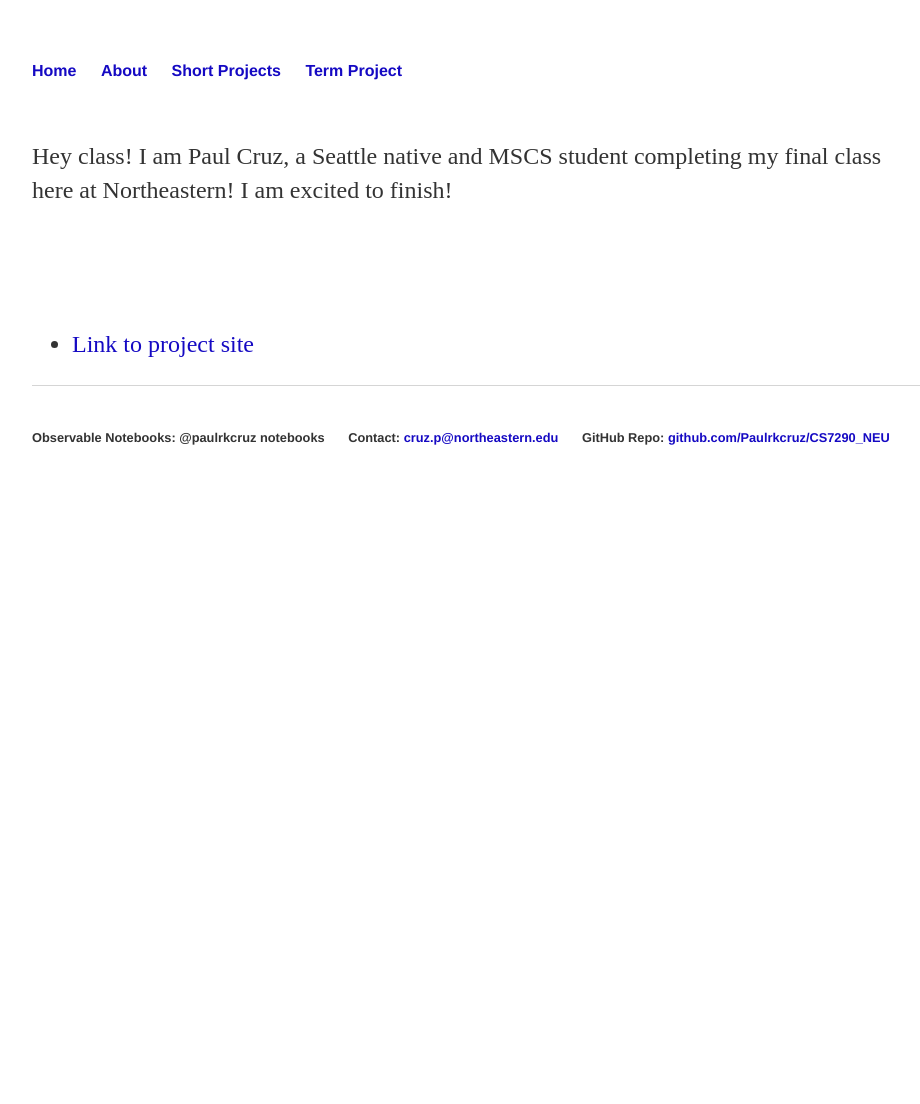
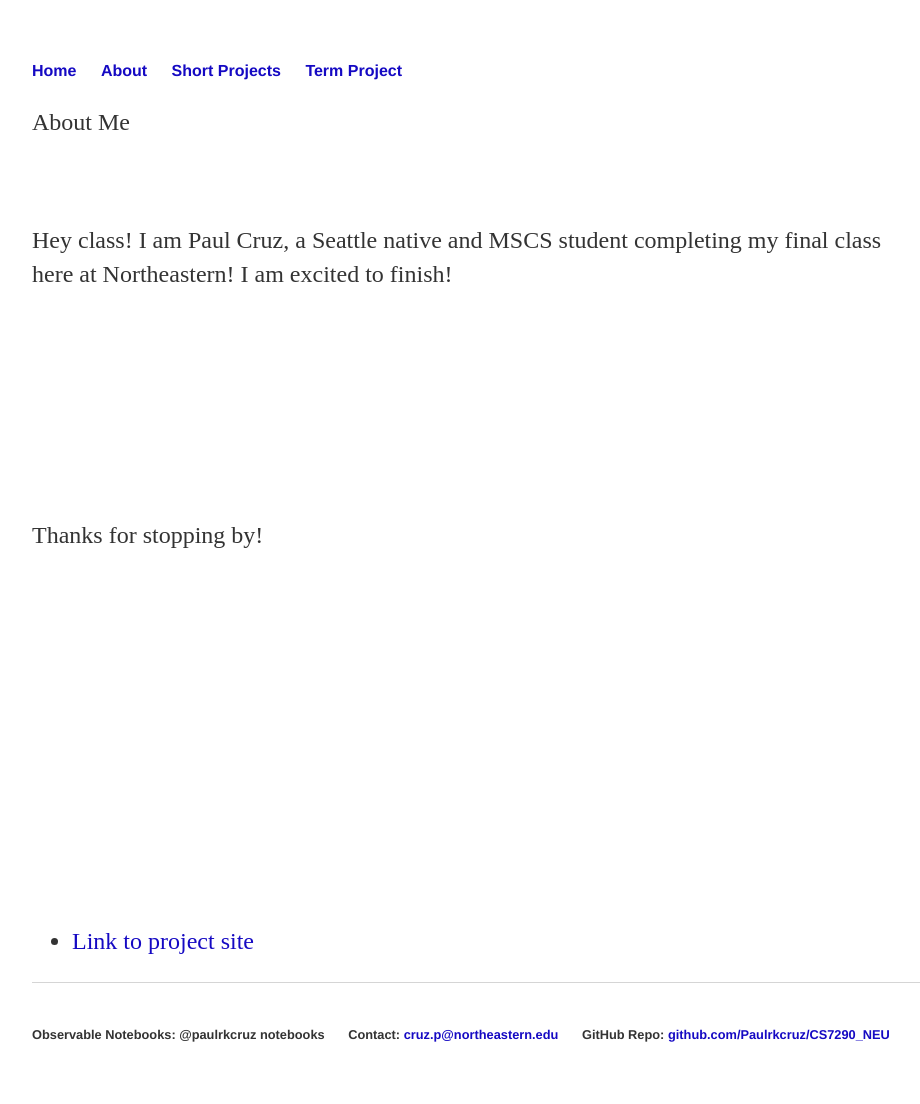
Before and after one commit to Paulrkcruz/CS7290_NEU, a Jekyll site: the page built from about/index.html, in a window 1280 px wide. Shown: the whole page, without its empty margins (160-1080 px from the left). Built offline with Jekyll 4.4.1, drawn with Linux system fonts in a browser that asks for light colours; before the commit the page ends 900 px from its top, so only the background shows below that.

Commit message:
update content

```diff
--- a/about/index.html
+++ b/about/index.html
@@ -3,11 +3,38 @@ layout: default
 title: About
 ---
 		<div class="about">
+		<p>About Me</p>
+		<br>
 		<br>
 			{% comment %} <h1>About</h1> {% endcomment %}
 			<p>
             Hey class! I am Paul Cruz, a Seattle native and MSCS student completing my final class here at Northeastern! I am excited to finish!
             </p>
+			<br>
+<br>
+<br>
+<br>
+<br>
+<br>
+<br>
+<br>
+<br>
+<br>
+<p>Thanks for stopping by!</p>
+<br>
+<br>
+<br>
+<br>
+<br>
+<br>
+<br>
+<br>
+<br>
+<br>
+<br>
+<br>
+<br>
+<br>
 <br>
 <br>
 <br>
```
Also changed, not shown: index.html (+14 -0 lines), short_projects/index.html (+22 -0 lines), term_project/index.html (+22 -0 lines).
